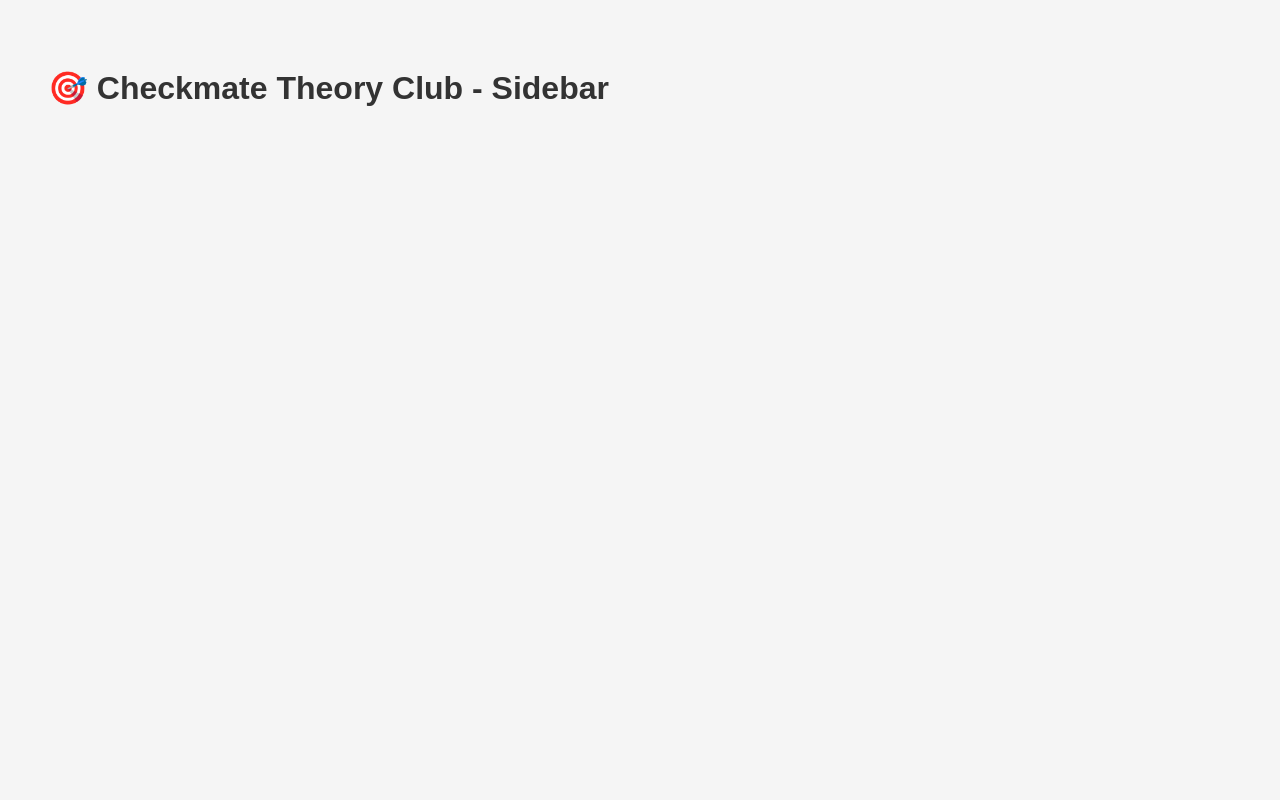
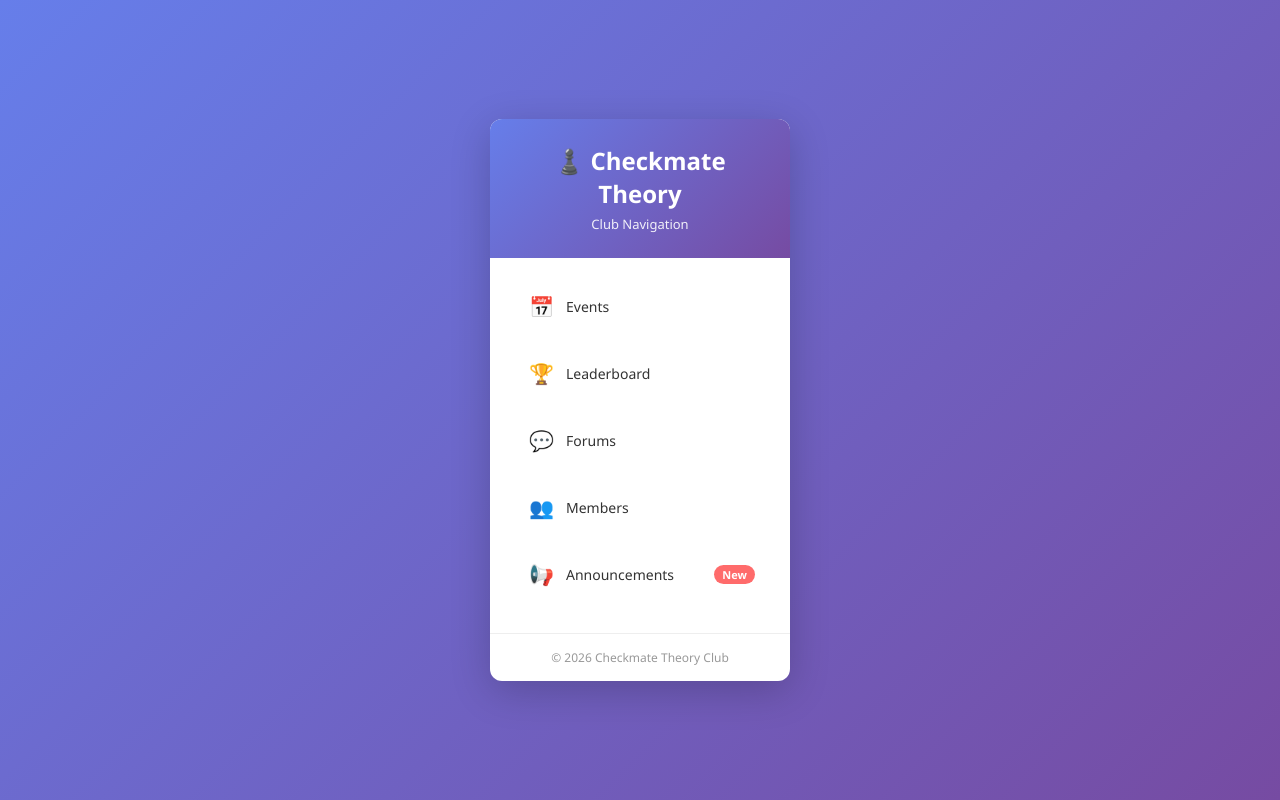
Before and after one commit to myzzia-maker/chess-sidebar, a plain HTML site: page index.html in a window 1280 px wide. Drawn offline with Linux system fonts and the light colour scheme.

Commit message:
Update sidebar title and styling in index.html

```diff
--- a/index.html
+++ b/index.html
@@ -3,26 +3,181 @@
 <head>
     <meta charset="UTF-8">
     <meta name="viewport" content="width=device-width, initial-scale=1.0">
-    <title>Checkmate Theory - Sidebar Demo</title>
+    <title>Checkmate Theory Club - Sidebar</title>
     <style>
+        * {
+            margin: 0;
+            padding: 0;
+            box-sizing: border-box;
+        }
+
         body {
-            font-family: Arial, sans-serif;
-            padding: 40px;
-            background: #f5f5f5;
+            font-family: 'Segoe UI', Tahoma, Geneva, Verdana, sans-serif;
+            background: linear-gradient(135deg, #667eea 0%, #764ba2 100%);
+            min-height: 100vh;
+            display: flex;
+            align-items: center;
+            justify-content: center;
+            padding: 20px;
         }
-        h1 {
+
+        .sidebar {
+            width: 300px;
+            background: white;
+            border-radius: 12px;
+            box-shadow: 0 10px 40px rgba(0, 0, 0, 0.2);
+            overflow: hidden;
+            animation: slideIn 0.3s ease-out;
+        }
+
+        @keyframes slideIn {
+            from {
+                opacity: 0;
+                transform: translateX(-20px);
+            }
+            to {
+                opacity: 1;
+                transform: translateX(0);
+            }
+        }
+
+        .sidebar-header {
+            background: linear-gradient(135deg, #667eea 0%, #764ba2 100%);
+            color: white;
+            padding: 25px;
+            text-align: center;
+        }
+
+        .sidebar-header h1 {
+            font-size: 24px;
+            margin-bottom: 5px;
+        }
+
+        .sidebar-header p {
+            font-size: 13px;
+            opacity: 0.9;
+        }
+
+        .sidebar-nav {
+            padding: 20px;
+        }
+
+        .nav-item {
+            display: flex;
+            align-items: center;
+            padding: 15px;
+            margin-bottom: 10px;
+            text-decoration: none;
             color: #333;
-            margin-bottom: 30px;
+            border-radius: 8px;
+            transition: all 0.3s ease;
+            border-left: 4px solid transparent;
+        }
+
+        .nav-item:hover {
+            background: #f0f0f0;
+            transform: translateX(5px);
+            border-left-color: #667eea;
+        }
+
+        .nav-item.active {
+            background: #e8eaf6;
+            border-left-color: #667eea;
+            color: #667eea;
+            font-weight: 600;
+        }
+
+        .nav-icon {
+            font-size: 20px;
+            margin-right: 12px;
+            width: 25px;
+            text-align: center;
+        }
+
+        .nav-text {
+            flex: 1;
+            font-size: 14px;
+        }
+
+        .nav-badge {
+            background: #ff6b6b;
+            color: white;
+            border-radius: 20px;
+            padding: 2px 8px;
+            font-size: 11px;
+            font-weight: bold;
+        }
+
+        .sidebar-footer {
+            padding: 15px 20px;
+            border-top: 1px solid #eee;
+            text-align: center;
+            color: #999;
+            font-size: 12px;
         }
     </style>
 </head>
 <body>
-    <h1>🎯 Checkmate Theory Club - Sidebar</h1>
+    <div class="sidebar">
+        <div class="sidebar-header">
+            <h1>♟️ Checkmate Theory</h1>
+            <p>Club Navigation</p>
+        </div>
 
-    <!-- Your sidebar component! -->
-    <checkmate-sidebar></checkmate-sidebar>
+        <nav class="sidebar-nav">
+            <a href="https://www.chess.com/clubs/events/checkmate-theory" class="nav-item" target="_blank">
+                <span class="nav-icon">📅</span>
+                <span class="nav-text">Events</span>
+            </a>
 
-    <!-- Load the component -->
-    <script src="sidebar.js"></script>
+            <a href="https://www.chess.com/leaderboard/daily?group=931375" class="nav-item" target="_blank">
+                <span class="nav-icon">🏆</span>
+                <span class="nav-text">Leaderboard</span>
+            </a>
+
+            <a href="https://www.chess.com/clubs/forum/checkmate-theory" class="nav-item" target="_blank">
+                <span class="nav-icon">💬</span>
+                <span class="nav-text">Forums</span>
+            </a>
+
+            <a href="https://www.chess.com/clubs/members/checkmate-theory" class="nav-item" target="_blank">
+                <span class="nav-icon">👥</span>
+                <span class="nav-text">Members</span>
+            </a>
+
+            <a href="https://www.chess.com/club/checkmate-theory/announcements" class="nav-item" target="_blank">
+                <span class="nav-icon">📢</span>
+                <span class="nav-text">Announcements</span>
+                <span class="nav-badge">New</span>
+            </a>
+        </nav>
+
+        <div class="sidebar-footer">
+            <p>© 2026 Checkmate Theory Club</p>
+        </div>
+    </div>
+
+    <script>
+        // Add active state on click
+        document.querySelectorAll('.nav-item').forEach(item => {
+            item.addEventListener('click', function() {
+                document.querySelectorAll('.nav-item').forEach(i => i.classList.remove('active'));
+                this.classList.add('active');
+                localStorage.setItem('activeNav', this.textContent.trim());
+            });
+        });
+
+        // Restore active state on page load
+        window.addEventListener('load', function() {
+            const activeNav = localStorage.getItem('activeNav');
+            if (activeNav) {
+                document.querySelectorAll('.nav-item').forEach(item => {
+                    if (item.textContent.trim() === activeNav) {
+                        item.classList.add('active');
+                    }
+                });
+            }
+        });
+    </script>
 </body>
 </html>
```
